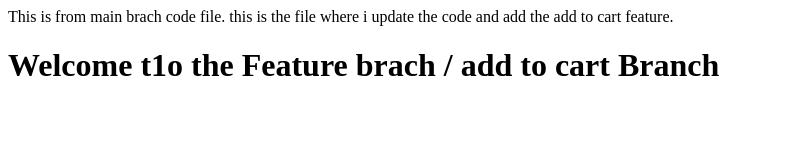
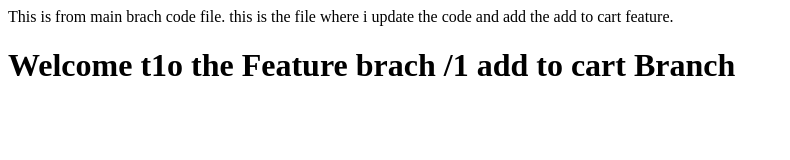
Before and after one commit to AryanVaishnani07/gir_practice, a plain HTML site: page index.html in a window 1280 px wide. Shown: the whole page, without its empty margins (0-790 px from the left). Drawn offline with Linux system fonts and the light colour scheme.

Commit message:
goodcommit v1.2.9

```diff
--- a/index.html
+++ b/index.html
@@ -7,6 +7,6 @@
 </head>
 <body>
     This is from main brach code file. this is the file where i update the code and add the add to cart feature.
-    <h1>Welcome t1o the Feature brach / add to cart  Branch</h1>
+    <h1>Welcome t1o the Feature brach /1 add to cart  Branch</h1>
 </body>
 </html>
```
